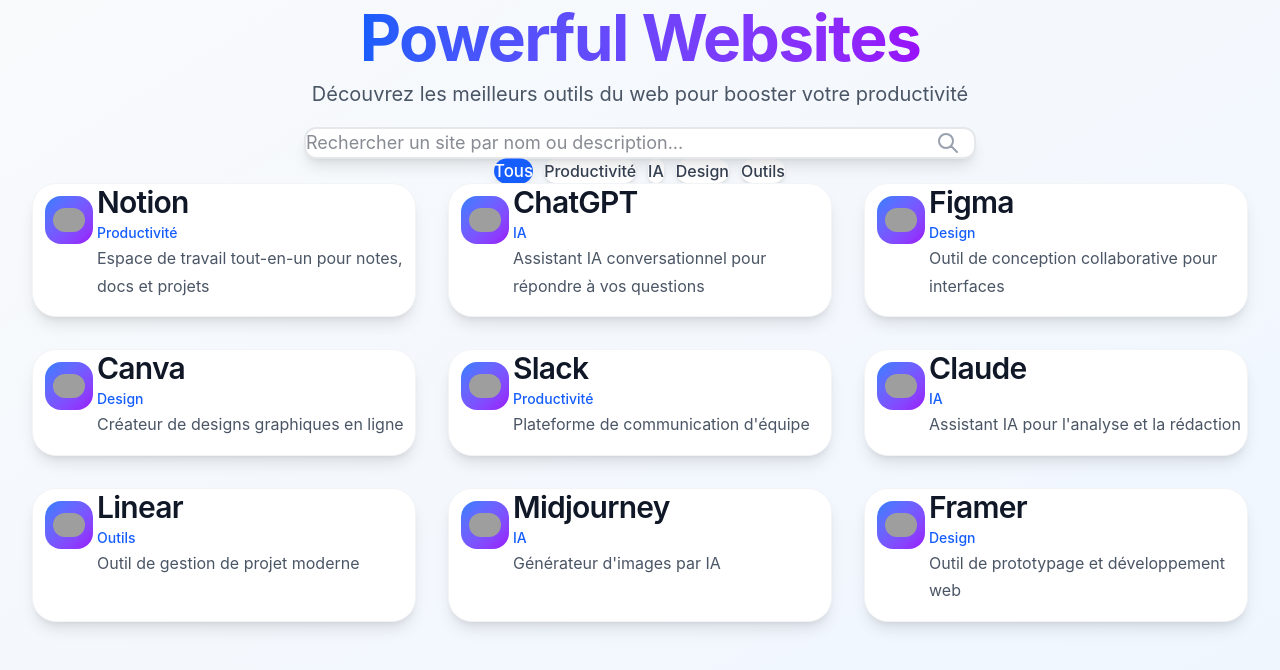
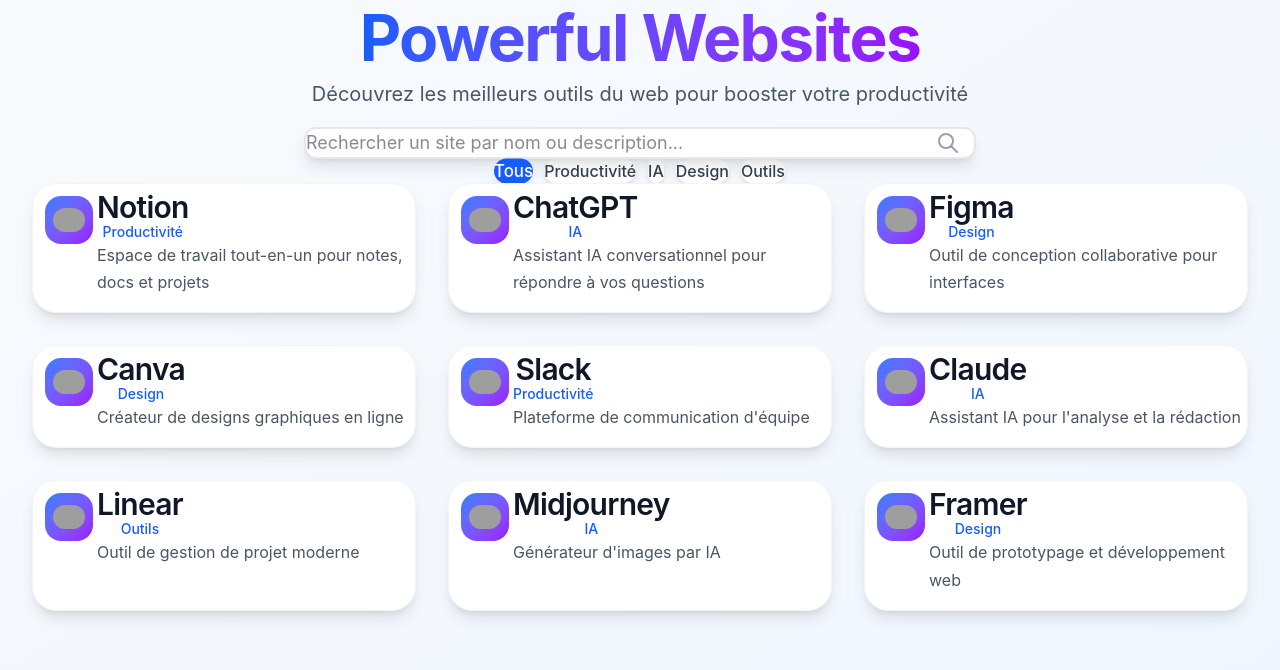
Before and after one commit to leo-grnd/powerful-websites, a Next.js app: page / in a window 1280 px wide. Shown: the top 670 px of the page. Built offline with nearby package versions, Linux system fonts and the light colour scheme; grey boxes are pictures that could not be loaded.

Commit message:
Improve the alignment and style of site names and categories for a more coherent presentation.

```diff
--- a/src/app/page.tsx
+++ b/src/app/page.tsx
@@ -160,16 +160,16 @@
                       }}
                     />
                   </div>
-                </div>
-
-                {/* Nom et catégorie alignés à gauche avec marge */}
-                <div className="pt-16 sm:pt-18 mb-4 text-left" style={{ marginLeft: '4rem' }}>
-                  <h3 className="text-lg sm:text-xl font-semibold text-gray-900 dark:text-white leading-tight mb-1">
-                    {website.name}
-                  </h3>
-                  <span className="text-xs sm:text-sm text-blue-600 dark:text-blue-400 font-medium">
-                    {website.category}
-                  </span>
+                </div>                {/* Nom et catégorie alignés avec le haut du logo */}
+                <div className="flex items-start mb-4" style={{ paddingTop: '0.5rem', paddingLeft: '4rem' }}>
+                  <div className="flex flex-col">
+                    <h3 className="text-lg sm:text-xl font-semibold text-gray-900 dark:text-white leading-none mb-1" style={{ lineHeight: '1' }}>
+                      {website.name}
+                    </h3>
+                    <span className="text-xs sm:text-sm text-blue-600 dark:text-blue-400 font-medium">
+                      {website.category}
+                    </span>
+                  </div>
                 </div>
 
                 {/* Description alignée à gauche avec marge */}
```
